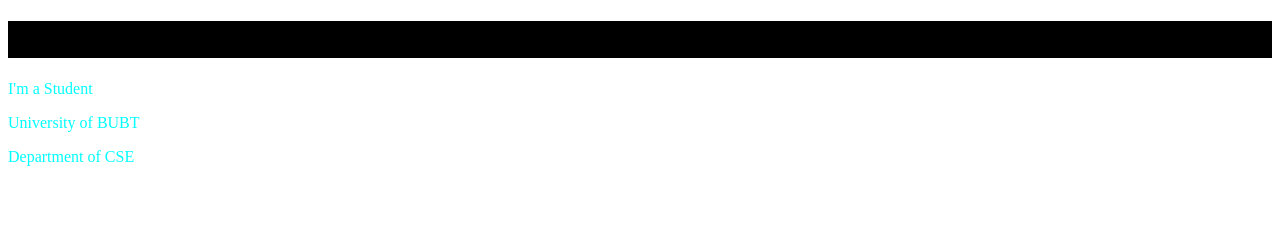
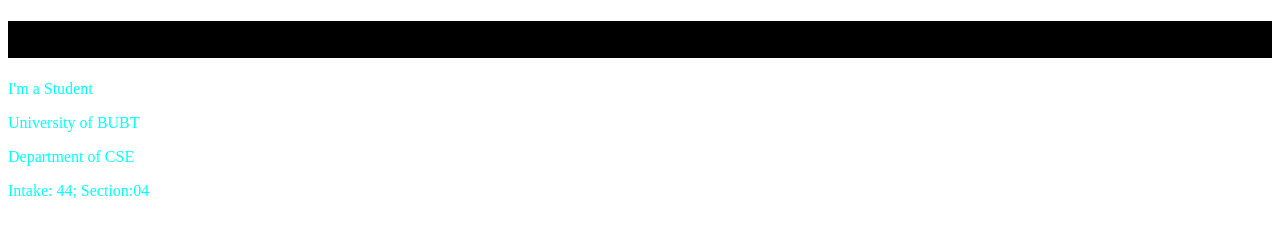
Before and after one commit to mizanor21/temporary, a plain HTML site: page index.html in a window 1280 px wide. Drawn offline with Linux system fonts and the light colour scheme.

Commit message:
Some Changes

```diff
--- a/index.html
+++ b/index.html
@@ -12,5 +12,6 @@
     <p>I'm a Student</p>
     <p>University of BUBT</p>
     <p>Department of CSE</p>
+    <p>Intake: 44; Section:04</p>
 </body>
 </html>
```
